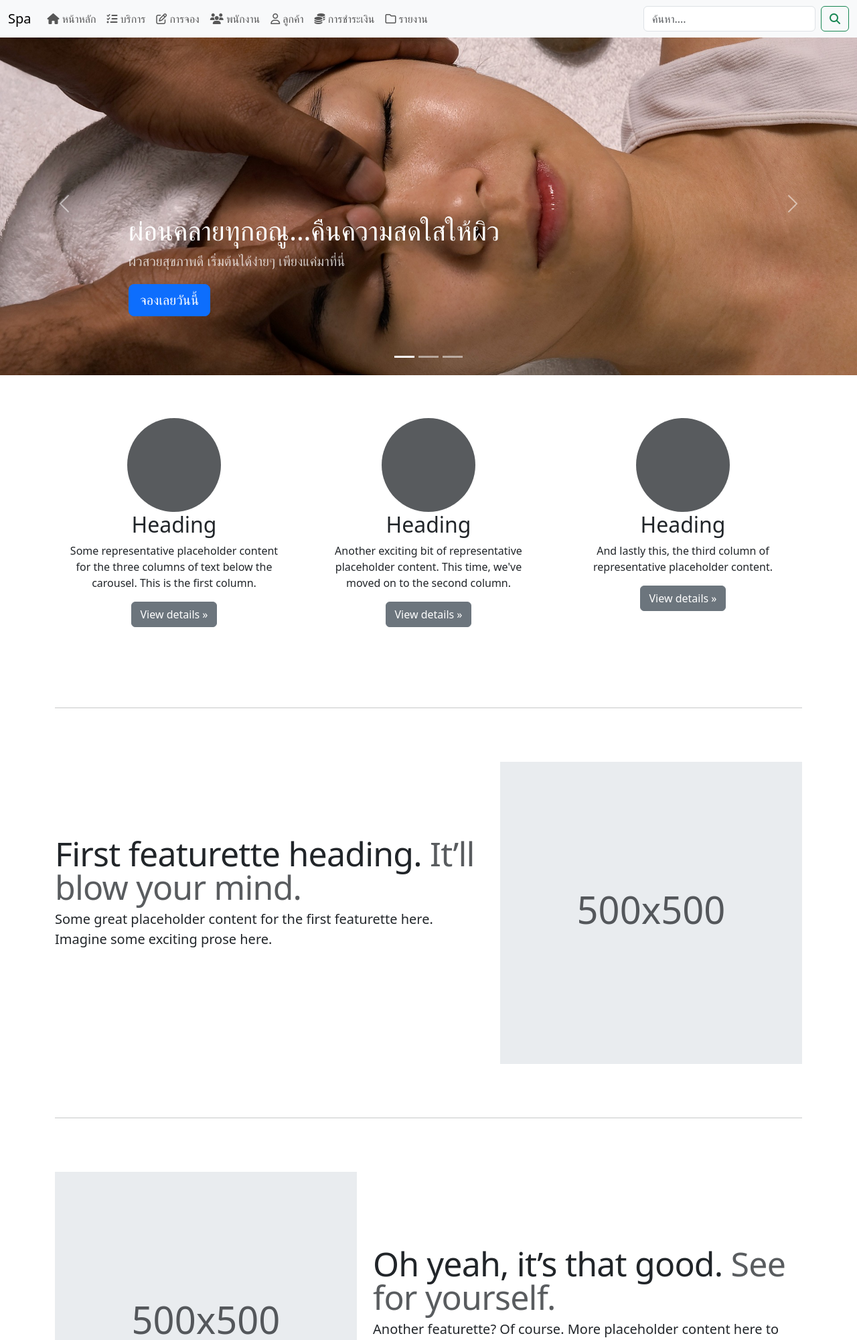
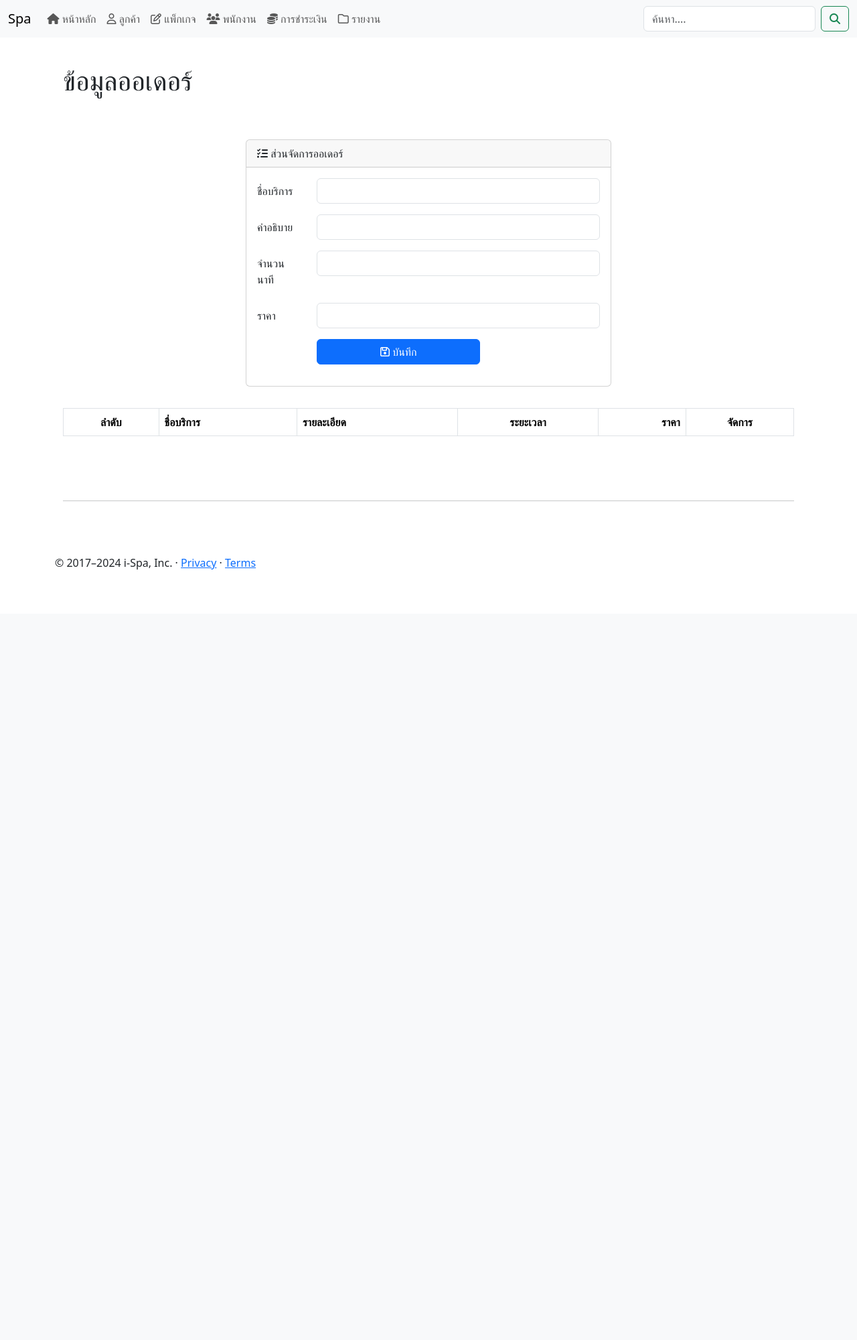
Before and after one commit to Kumajung/prdspa, a PHP site: page / in a window 1280 px wide. Shown: the top 2000 px of the page at 67% size. After the commit the page ends 850 px from the top, so only its background shows below. Run offline with PHP 8.4, Linux system fonts and the light colour scheme; lists and menus that the app fills with data are empty; some libraries are stand-ins or nearby versions.

Commit message:
commit
ok

```diff
--- a/api/db.php
+++ /dev/null
@@ -1,3 +0,0 @@
-<?php
-$db = new PDO('mysql:host=localhost;dbname=db_spa_api', 'root', 'root');
-?>
--- a/index.php
+++ b/index.php
@@ -19,133 +19,70 @@
     <?php require 'layout/header.php'; ?>
     <!-- Header -->
     <main>
-
-        <div id="myCarousel" class="carousel slide mb-6" data-bs-ride="carousel">
-            <div class="carousel-indicators">
-                <button type="button" data-bs-target="#myCarousel" data-bs-slide-to="0" class="active" aria-current="true" aria-label="Slide 1"></button>
-                <button type="button" data-bs-target="#myCarousel" data-bs-slide-to="1" aria-label="Slide 2"></button>
-                <button type="button" data-bs-target="#myCarousel" data-bs-slide-to="2" aria-label="Slide 3"></button>
+        <div class="container">
+            <div class="container marketing">
+                <h1 class="mb-3 py-5">ข้อมูลออเดอร์</h1>
+                <div class="col-6 mx-auto mb-3">
+                    <form id="frm" method="POST">
+                        <div class="card">
+                            <div class="card-header">
+                                <i class="fa-solid fa-list-check"></i> ส่วนจัดการออเดอร์
                             </div>
-            <div class="carousel-inner">
-                <div class="carousel-item active">
-                    <img src="./images/spa-1.jpg" class="bd-placeholder-img" alt="" width="100%" height="100%" style="object-fit:cover">
-                    <div class="container">
-                        <div class="carousel-caption text-start">
-                            <h1>ผ่อนคลายทุกอณู...คืนความสดใสให้ผิว</h1>
-                            <p class="opacity-75">ผิวสวยสุขภาพดี เริ่มต้นได้ง่ายๆ เพียงแค่มาที่นี่</p>
-                            <p><a class="btn btn-lg btn-primary" href="#">จองเลยวันนี้</a></p>
+                            <div class="card-body">
+                                <div class="form-group row mb-3">
+                                    <label for="service_name" class="col-sm-2 col-form-label">ชื่อบริการ</label>
+                                    <div class="col-sm-10">
+                                        <input type="text" class="form-control" id="service_name" name="service_name" placeholder="" autocomplete="off" required>
                                     </div>
                                 </div>
-                </div>
-                <div class="carousel-item">
-                    <img src="./images/spa-2.jpg" class="bd-placeholder-img" alt="" width="100%" height="100%" style="object-fit:cover">
-                    <div class="container">
-                        <div class="carousel-caption">
-                            <h1>เติมเต็มความสุขให้ชีวิต...ที่สปาของเรา</h1>
-                            <p>บำรุงผิวให้สวยออร่า ดูอ่อนเยาว์กว่าวัย</p>
-                            <p><a class="btn btn-lg btn-primary" href="#">จองเลยวันนี้</a></p>
+                                <div class="form-group row mb-3">
+                                    <label for="description" class="col-sm-2 col-form-label">คำอธิบาย</label>
+                                    <div class="col-sm-10">
+                                        <input type="text" class="form-control" id="description" name="description" placeholder="" autocomplete="off" required>
                                     </div>
                                 </div>
+                                <div class="form-group row mb-3">
+                                    <label for="duration" class="col-sm-2 col-form-label">จำนวนนาที</label>
+                                    <div class="col-sm-10">
+                                        <input type="number" class="form-control" id="duration" name="duration" placeholder="" autocomplete="off" required>
                                     </div>
-                <div class="carousel-item">
-                    <img src="./images/spa-3.jpg" class="bd-placeholder-img" alt="" width="100%" height="100%" style="object-fit:cover">
-                    <div class="container">
-                        <div class="carousel-caption text-end">
-                            <h1>สวยครบจบในที่เดียว...ด้วยทรีทเมนต์พิเศษ</h1>
-                            <p>สัมผัสประสบการณ์ใหม่...ของการดูแลผิว</p>
-                            <p><a class="btn btn-lg btn-primary" href="#">จองเลยวันนี้</a></p>
+                                </div>
+                                <div class="form-group row mb-3">
+                                    <label for="price" class="col-sm-2 col-form-label">ราคา</label>
+                                    <div class="col-sm-10">
+                                        <input type="number" class="form-control" id="price" name="price" placeholder="" autocomplete="off" required>
+                                    </div>
+                                </div>
+                                <div class="form-group row mb-3">
+                                    <div class="offset-sm-2 col-sm-6 d-grid">
+                                        <input type="hidden" id="edit_id" name="edit_id">
+                                        <button type="submit" class="btn btn-primary"><i class="fa-regular fa-floppy-disk"></i> บันทึก</button>
                                     </div>
                                 </div>
                             </div>
                         </div>
-            <button class="carousel-control-prev" type="button" data-bs-target="#myCarousel" data-bs-slide="prev">
-                <span class="carousel-control-prev-icon" aria-hidden="true"></span>
-                <span class="visually-hidden">Previous</span>
-            </button>
-            <button class="carousel-control-next" type="button" data-bs-target="#myCarousel" data-bs-slide="next">
-                <span class="carousel-control-next-icon" aria-hidden="true"></span>
-                <span class="visually-hidden">Next</span>
-            </button>
+                        </ด>
                 </div>
+                <div class="table-responsive">
+                    <table class="table table-striped table-hover table-bordered mt-3">
+                        <thead>
+                            <tr>
+                                <th scope="col" class="text-center">ลำดับ</th>
+                                <th scope="col">ชื่อบริการ</th>
+                                <th scope="col">รายละเอียด</th>
+                                <th scope="col" class="text-center">ระยะเวลา</th>
+                                <th scope="col" class="text-end">ราคา</th>
+                                <th scope="col" class="text-center">จัดการ</th>
+                            </tr>
+                        </thead>
+                        <tbody>
 
-        <div class="container marketing">
-
-            <div class="row">
-                <div class="col-lg-4">
-                    <svg class="bd-placeholder-img rounded-circle" width="140" height="140" xmlns="http://www.w3.org/2000/svg" role="img" aria-label="Placeholder" preserveAspectRatio="xMidYMid slice" focusable="false">
-                        <title>Placeholder</title>
-                        <rect width="100%" height="100%" fill="var(--bs-secondary-color)" />
-                    </svg>
-                    <h2 class="fw-normal">Heading</h2>
-                    <p>Some representative placeholder content for the three columns of text below the carousel. This is the first column.</p>
-                    <p><a class="btn btn-secondary" href="#">View details &raquo;</a></p>
+                        </tbody>
+                    </table>
                 </div>
-                <div class="col-lg-4">
-                    <svg class="bd-placeholder-img rounded-circle" width="140" height="140" xmlns="http://www.w3.org/2000/svg" role="img" aria-label="Placeholder" preserveAspectRatio="xMidYMid slice" focusable="false">
-                        <title>Placeholder</title>
-                        <rect width="100%" height="100%" fill="var(--bs-secondary-color)" />
-                    </svg>
-                    <h2 class="fw-normal">Heading</h2>
-                    <p>Another exciting bit of representative placeholder content. This time, we've moved on to the second column.</p>
-                    <p><a class="btn btn-secondary" href="#">View details &raquo;</a></p>
-                </div>
-                <div class="col-lg-4">
-                    <svg class="bd-placeholder-img rounded-circle" width="140" height="140" xmlns="http://www.w3.org/2000/svg" role="img" aria-label="Placeholder" preserveAspectRatio="xMidYMid slice" focusable="false">
-                        <title>Placeholder</title>
-                        <rect width="100%" height="100%" fill="var(--bs-secondary-color)" />
-                    </svg>
-                    <h2 class="fw-normal">Heading</h2>
-                    <p>And lastly this, the third column of representative placeholder content.</p>
-                    <p><a class="btn btn-secondary" href="#">View details &raquo;</a></p>
+                <hr class="featurette-divider">
             </div>
         </div>
-            <hr class="featurette-divider">
-            <div class="row featurette">
-                <div class="col-md-7">
-                    <h2 class="featurette-heading fw-normal lh-1">First featurette heading. <span class="text-body-secondary">It’ll blow your mind.</span></h2>
-                    <p class="lead">Some great placeholder content for the first featurette here. Imagine some exciting prose here.</p>
-                </div>
-                <div class="col-md-5">
-                    <svg class="bd-placeholder-img bd-placeholder-img-lg featurette-image img-fluid mx-auto" width="500" height="500" xmlns="http://www.w3.org/2000/svg" role="img" aria-label="Placeholder: 500x500" preserveAspectRatio="xMidYMid slice" focusable="false">
-                        <title>Placeholder</title>
-                        <rect width="100%" height="100%" fill="var(--bs-secondary-bg)" /><text x="50%" y="50%" fill="var(--bs-secondary-color)" dy=".3em">500x500</text>
-                    </svg>
-                </div>
-            </div>
-            <hr class="featurette-divider">
-            <div class="row featurette">
-                <div class="col-md-7 order-md-2">
-                    <h2 class="featurette-heading fw-normal lh-1">Oh yeah, it’s that good. <span class="text-body-secondary">See for yourself.</span></h2>
-                    <p class="lead">Another featurette? Of course. More placeholder content here to give you an idea of how this layout would work with some actual real-world content in place.</p>
-                </div>
-                <div class="col-md-5 order-md-1">
-                    <svg class="bd-placeholder-img bd-placeholder-img-lg featurette-image img-fluid mx-auto" width="500" height="500" xmlns="http://www.w3.org/2000/svg" role="img" aria-label="Placeholder: 500x500" preserveAspectRatio="xMidYMid slice" focusable="false">
-                        <title>Placeholder</title>
-                        <rect width="100%" height="100%" fill="var(--bs-secondary-bg)" /><text x="50%" y="50%" fill="var(--bs-secondary-color)" dy=".3em">500x500</text>
-                    </svg>
-                </div>
-            </div>
-            <hr class="featurette-divider">
-
-            <div class="row featurette">
-                <div class="col-md-7">
-                    <h2 class="featurette-heading fw-normal lh-1">And lastly, this one. <span class="text-body-secondary">Checkmate.</span></h2>
-                    <p class="lead">And yes, this is the last block of representative placeholder content. Again, not really intended to be actually read, simply here to give you a better view of what this would look like with some actual content. Your content.</p>
-                </div>
-                <div class="col-md-5">
-                    <svg class="bd-placeholder-img bd-placeholder-img-lg featurette-image img-fluid mx-auto" width="500" height="500" xmlns="http://www.w3.org/2000/svg" role="img" aria-label="Placeholder: 500x500" preserveAspectRatio="xMidYMid slice" focusable="false">
-                        <title>Placeholder</title>
-                        <rect width="100%" height="100%" fill="var(--bs-secondary-bg)" /><text x="50%" y="50%" fill="var(--bs-secondary-color)" dy=".3em">500x500</text>
-                    </svg>
-                </div>
-            </div>
-
-            <hr class="featurette-divider">
-
-
-        </div>
-
-
         <!-- Footer -->
         <?php require './layout/footer.php'; ?>
         <!-- Footer -->
--- a/layout/header.php
+++ b/layout/header.php
@@ -11,16 +11,13 @@
                         <a class="nav-link" aria-current="page" href="index.php"><i class="fa-solid fa-house"></i> หน้าหลัก</a>
                     </li>
                     <li class="nav-item">
-                        <a class="nav-link" href="service.php"><i class="fa-solid fa-list-check"></i> บริการ</a>
+                        <a class="nav-link" href="service.php"><i class="fa-regular fa-user"></i> ลูกค้า</a>
                     </li>
                     <li class="nav-item">
-                        <a class="nav-link" href="#"><i class="fa-regular fa-pen-to-square"></i> การจอง</a>
+                        <a class="nav-link" href="#"><i class="fa-regular fa-pen-to-square"></i> แพ็กเกจ</a>
                     </li>
                     <li class="nav-item">
                         <a class="nav-link" href="#"><i class="fa-solid fa-users"></i> พนักงาน</a>
-                    </li>
-                    <li class="nav-item">
-                        <a class="nav-link" href="customer.php"><i class="fa-regular fa-user"></i> ลูกค้า</a>
                     </li>
                     <li class="nav-item">
                         <a class="nav-link" href="#"><i class="fa-solid fa-coins"></i> การชำระเงิน</a>
```
Also changed, not shown: api/customers/create.php (deleted, +0 -23 lines), api/services/create.php (deleted, +0 -23 lines), api/services/delete.php (deleted, +0 -27 lines), api/services/read.php (deleted, +0 -28 lines), api/services/update.php (deleted, +0 -37 lines), config/connect.php (added, +30 -0 lines), db_spa_api.sql (+0 -21 lines), position.php (added, +105 -0 lines), z.php (deleted, +0 -32 lines), api/customers/delete.php (deleted), api/customers/read.php (deleted), api/customers/update.php (deleted), 1 other file. Lines whose indentation alone changed are shown as unchanged.
